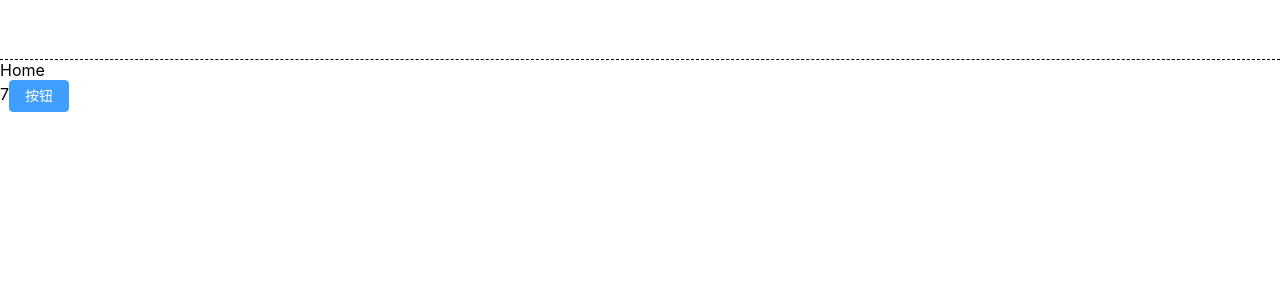
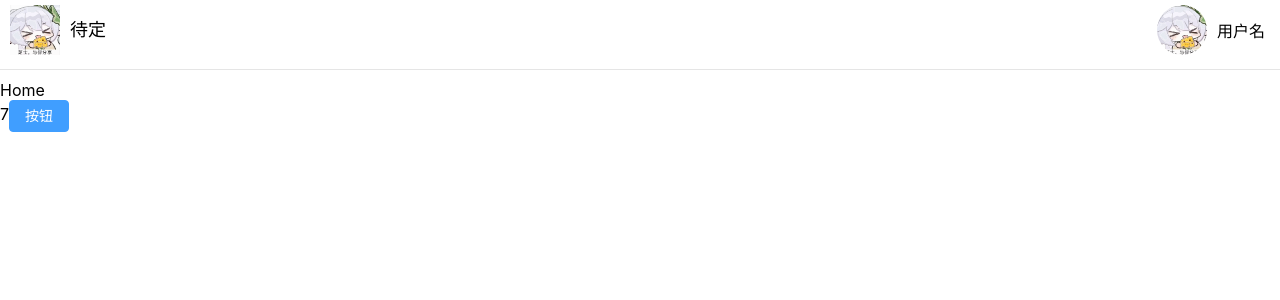
Before and after one commit to bilipapapa/bilipapapa, a Vue app: page /home in a window 1280 px wide. Shown: the top 300 px of the page. Built offline with nearby package versions, Linux system fonts and the light colour scheme.

Commit message:
fix:header

```diff
--- a/src/components/Header/index.vue
+++ b/src/components/Header/index.vue
@@ -1,6 +1,23 @@
 <template>
   <header class="app_header">
-    <div class="app_header-wrapper"></div>
+    <div class="app_header-wrapper">
+      <div class="app_header-content">
+        <!-- logo -->
+        <div class="logo-box">
+          <img class="logoImg" src="@/assets/svg/Nahida.svg" alt="" />
+          <span class="logoName">{{ state.logoName }}</span>
+        </div>
+
+        <!-- 菜单 -->
+        <div class="menu-box"></div>
+
+        <!-- 用户信息 -->
+        <div class="userInfo-box">
+          <img class="user_avatar" src="@/assets/svg/Nahida.svg" />
+          <span class="user_name">{{ state.userName }}</span>
+        </div>
+      </div>
+    </div>
   </header>
 </template>
 
@@ -8,7 +25,10 @@
 defineOptions({
   name: 'Header',
 })
-const state = reactive({})
+const state = reactive({
+  logoName: '待定',
+  userName: '用户名',
+})
 
 onBeforeMount(() => {})
 
@@ -17,13 +37,14 @@ onMounted(() => {})
 
 <style lang="scss" scoped>
 .app_header {
-  $header_height: 60px;
+  $header_height: 70px;
 
   height: $header_height;
+  margin-bottom: 10px;
   position: sticky;
   top: 0;
   left: 0;
-  border-bottom: 1px dashed #000;
+  border-bottom: 1px solid rgba($color: #000000, $alpha: 0.1);
   &-wrapper {
     height: 100%;
     background-image: radial-gradient(transparent 2px, #fff 1px);
@@ -31,5 +52,44 @@ onMounted(() => {})
     backdrop-filter: saturate(50%) blur(4px);
     -webkit-backdrop-filter: saturate(50%) blur(4px);
   }
+
+  &-content {
+    display: flex;
+    height: calc(100% - 10px);
+    justify-content: space-between;
+    align-items: center;
+    padding: 5px 15px 5px 10px;
+  }
+
+  .logo-box {
+    display: flex;
+    align-items: center;
+    cursor: pointer;
+    .logoImg {
+      width: 50px;
+      height: 50px;
+    }
+    .logoName {
+      font-size: 18px;
+      line-height: 70px;
+      margin-left: 10px;
+    }
+  }
+
+  .userInfo-box {
+    display: flex;
+    align-items: center;
+    .user_avatar {
+      width: 50px;
+      height: 50px;
+      border-radius: 50%;
+      cursor: pointer;
+    }
+    .user_name {
+      font-size: 16px;
+      margin-left: 10px;
+      cursor: pointer;
+    }
+  }
 }
 </style>
--- a/src/views/Index.vue
+++ b/src/views/Index.vue
@@ -5,8 +5,4 @@
 
 <script setup lang="ts"></script>
 
-<style lang="scss" scoped>
-.app_header + div {
-  min-height: calc(100% - 60px);
-}
-</style>
+<style lang="scss" scoped></style>
```
